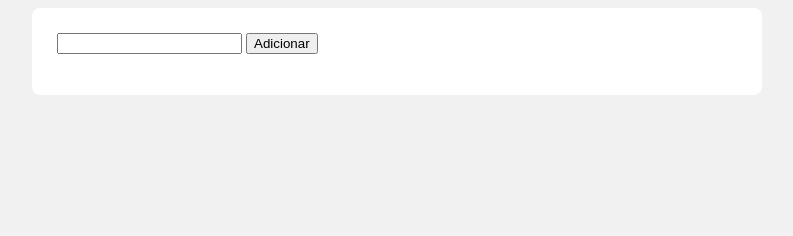
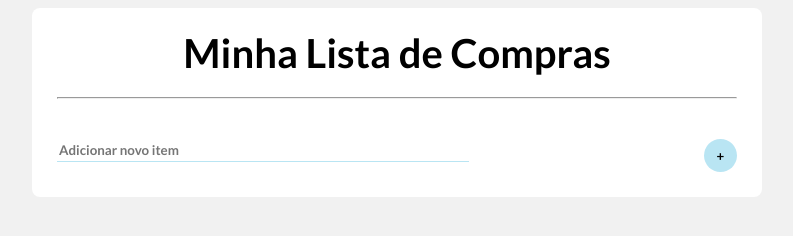
Before and after one commit to Elian-beep/Basic-Lista-Compras, a plain HTML site: page index.html in a window 1280 px wide. Shown: the whole page, without its empty margins (243-1036 px from the left). Drawn offline with Linux system fonts and the light colour scheme.

Commit message:
upgrade: estilização do topo

```diff
--- a/index.html
+++ b/index.html
@@ -1,22 +1,28 @@
 <!DOCTYPE html>
 <html lang="pt-br">
+
 <head>
     <meta charset="UTF-8">
     <meta http-equiv="X-UA-Compatible" content="IE=edge">
     <meta name="viewport" content="width=device-width, initial-scale=1.0">
 
     <link rel="stylesheet" href="style.css">
+    <link rel="stylesheet" href="upgrade.css">
 
     <title>Lista de Compras</title>
 </head>
+
 <body>
 
     <div class="conteudo">
-        <div>
-            <input type="text" id="novoItem">
-            <button id="btnNovoItem">Adicionar</button>
+        <h1 class="title">Minha Lista de Compras<hr></h1>
+        <div class="topo">
+            <input class="inputNovoitem" type="text" id="novoItem" placeholder="Adicionar novo item">
+            <button class="btnNovoItem" id="btnNovoItem">+</button>
         </div>
+    </div>
 
+    <div class="items">
         <ul id="items">
         </ul>
     </div>
@@ -24,4 +30,5 @@
     <script src="list.js"></script>
 
 </body>
+
 </html>
--- a/list.js
+++ b/list.js
@@ -7,19 +7,25 @@ let items = document.querySelector('#items');
 recuperarLista(); //Verificando se há dados salvos no storage
 
 btnNovoItem.addEventListener('click', (e) => {
-    inserirItem({ nome: novoItem.value, id: gerarId() }); //Insere um objeto na função
-    novoItem.value = '';
+    if (novoItem.value != '') {
+        inserirItem({ nome: novoItem.value, id: gerarId() }); //Insere um objeto na função
+        novoItem.value = '';
+    }else{
+        return;
+    }
+
+
 })
 
 
 
 //------------------------------FUNÇÃO PARA RECUPERAR OS DADOS DA LISTA
-function recuperarLista(){
+function recuperarLista() {
     let listaItems = localStorage.getItem('listaDeCompras'); //Recupera as informações salvas no local storage do navgeador
-    if(listaItems){ //Se houer items para serem recuperados
+    if (listaItems) { //Se houer items para serem recuperados
         let items = JSON.parse(listaItems); //Recupera as strings salvas convertendo para um JSON
 
-        for(const item of items){ //Para cada item do JSON
+        for (const item of items) { //Para cada item do JSON
             inserirItem(item, false); //Inserir um novo html como item ja existente
         }
     }
@@ -28,18 +34,18 @@ function recuperarLista(){
 
 
 //------------------------------FUNÇÃO PARA GERAR UM ID ALEATÓRIO ENTRE 0-8000
-function gerarId(){
+function gerarId() {
     return Math.floor(Math.random() * 8000);
 }
 
 
 
 //------------------------------FUNÇÃO PARA ADICIONAR UM NOVO ITEM
-function inserirItem(item, novoItem = true){//Se não houver um novo item, a var retorna false
+function inserirItem(item, novoItem = true) {//Se não houver um novo item, a var retorna false
     lista.push(item); //Adicina o objeto novo item na lista
     items.appendChild(criarItemLista(item)); //Adiciona uma nova tag filha na lista
 
-    if(novoItem){ //Se for um novo item
+    if (novoItem) { //Se for um novo item
         localStorage.setItem('listaDeCompras', JSON.stringify(lista)); //Armazenando no Storage o novo item da lista
     }
 }
@@ -47,9 +53,9 @@ function inserirItem(item, novoItem = true){//Se não houver um novo item, a var
 
 
 //------------------------------FUNÇÃO PARA CRIAR AS TAGS DO NOVO ITEM
-function criarItemLista(item){
+function criarItemLista(item) {
     let li = document.createElement('li'); //Cria uma tag li em uma variavel
-    let btnHtml = '<button onClick="deletarItem('+item.id+')">Deletar</button>'; //Btn de deletar do item especifico
+    let btnHtml = '<button onClick="deletarItem(' + item.id + ')">Deletar</button>'; //Btn de deletar do item especifico
 
     li.innerHTML = item.nome + '&nbsp;&nbsp;' + btnHtml;
     li.style.marginBottom = '15px';
@@ -61,15 +67,15 @@ function criarItemLista(item){
 
 
 //------------------------------FUNÇÃO PARA REMOVER O ITEM DA LISTAE DO STORAGE
-function deletarItem(id){
+function deletarItem(id) {
     let indice = lista.findIndex(i => i.id == id); //Vai procurar o indice do elemento a ser apagado na lista de items (lista criada no incio do cod)
 
-    if(indice < 0){
+    if (indice < 0) {
         alert('O indice não foi encontrado');
         return;
     }
 
     lista.splice(indice, 1); //Removendo APENAS o elemento com o indice encontrado
     localStorage.setItem('listaDeCompras', JSON.stringify(lista)); // Atualiza a lista no storage
-    document.getElementById(''+id+'').remove(); //Remove o elemento html do item
+    document.getElementById('' + id + '').remove(); //Remove o elemento html do item
 }
--- a/style.css
+++ b/style.css
@@ -1,3 +1,9 @@
+@import url('https://fonts.googleapis.com/css2?family=Lato:wght@700&family=Noto+Sans:wght@400;700&family=Poppins:wght@300;500&family=Roboto:wght@300;400;700&display=swap');
+
+*{
+    font-family: 'Lato', sans-serif;
+}
+
 body{
     background: #f1f1f1;
 }
--- /dev/null
+++ b/upgrade.css
@@ -0,0 +1,45 @@
+.title{
+    font-size: 30pt;
+    text-align: center;
+    margin-top: -0.1em;
+    margin-bottom: 1em;
+}
+
+.topo{
+    display: flex;
+    justify-content: space-between;
+}
+
+.btnNovoItem{
+    background: none;
+    border: none;
+    background: #42b8df5e;
+    width: 2.5em;
+    height: 2.5em;
+    border-radius: 50px;
+    display: flex;
+    align-items: center;
+    justify-content: center;
+    font-weight: 800;
+}
+
+.inputNovoitem{
+    border: none;
+    border-bottom: 1px solid #42b8df5e;
+    width: 60%;
+    outline: none;
+    transition: 0.5s;
+    height: 1.5em;
+}
+
+.inputNovoitem:focus{
+    height: 2.5em;
+    width: 80%;
+}
+
+
+@media (max-width: 600px) {
+    .title{
+        font-size: 20pt;
+    }
+}
```
